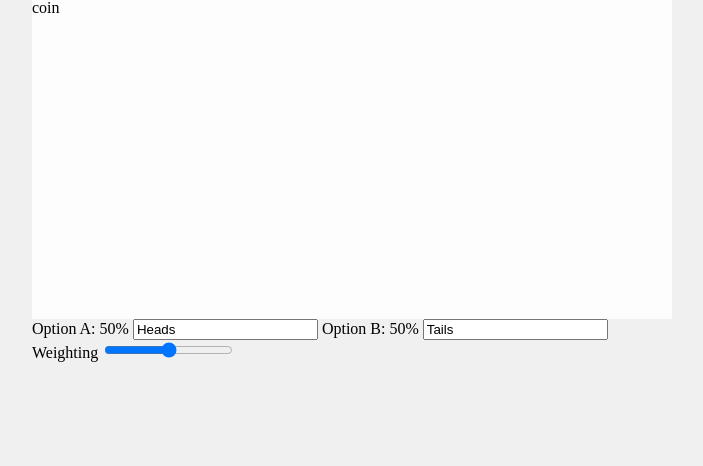
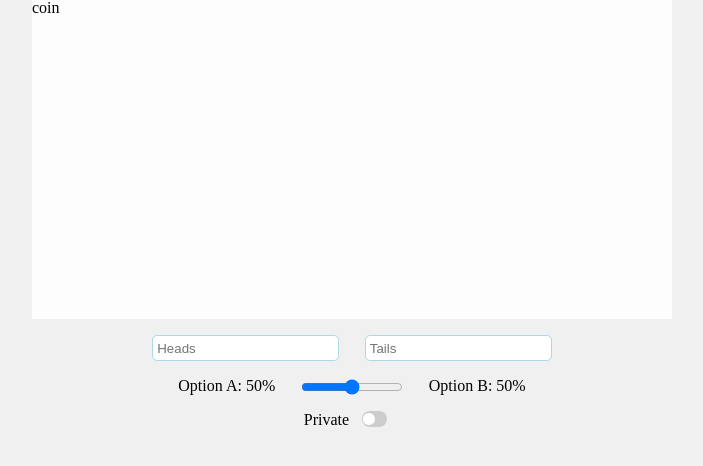
Before and after one commit to quintindunn/CoinFlipDecisions, a Django app: page /flips/new in a window 1280 px wide. Shown: the part 65-531 px from the top of the page, without its empty margins (288-991 px from the left). Run offline with Django 5.2, Linux system fonts and the light colour scheme; the visitor is signed in with stand-in values (Sample User, id 1).

Commit message:
Added private btn and styling

```diff
--- a/Flips/static/Flips/new-flip.css
+++ b/Flips/static/Flips/new-flip.css
@@ -17,5 +17,113 @@
     margin: 0 auto;
     height: 40vh;
     width: 50vw;
+}
 
+.weighting, .names {
+    margin-top: 2vh;
+    display: flex;
+    justify-content: center;
+    flex-direction: row;
 }
+
+.names input[type="text"] {
+    border-radius: 5px;
+    height: 1rem;
+    border: 1px solid lightblue;
+    padding: 0.25rem;
+}
+
+.weighting {
+    gap: 12vw;
+}
+
+.names {
+    gap: 2vw;
+}
+
+.weighting > input[type="range"] {
+    position: fixed;
+    width: 8vw;
+}
+
+.weighting-label {
+    display: block;
+}
+
+.weighting-label > p {
+    display: inline;
+    width: 5vw;
+}
+
+.privacy {
+    margin-top: 2vh;
+    display: flex;
+    flex-direction: row;
+    align-content: center;
+    justify-content: center;
+}
+
+.privacy > p {
+    position: relative;
+    top: -1rem;
+    right: 1vw;
+}
+
+.switch {
+  position: relative;
+  display: inline-block;
+  width: 2vw;
+  height: 2vh;
+}
+
+.switch input {
+  opacity: 0;
+  width: 0;
+  height: 0;
+}
+
+.slider {
+  position: absolute;
+  cursor: pointer;
+  top: 0;
+  left: 0;
+  right: 0;
+  bottom: 0;
+  background-color: #ccc;
+  -webkit-transition: .4s;
+  transition: .4s;
+}
+
+.slider:before {
+  position: absolute;
+  content: "";
+  height: 1.4vh;
+  width: 1.4vh;
+  left: .2vh;
+    bottom: .3vh;
+  background-color: white;
+  -webkit-transition: .4s;
+  transition: .4s;
+}
+
+input:checked + .slider {
+  background-color: #2196F3;
+}
+
+input:focus + .slider {
+  box-shadow: 0 0 1px #2196F3;
+}
+
+input:checked + .slider:before {
+  -webkit-transform: translateX(2vh);
+  -ms-transform: translateX(2vh);
+  transform: translateX(2vh);
+}
+
+.slider.round {
+  border-radius: 34px;
+}
+
+.slider.round:before {
+  border-radius: 50%;
+}
--- a/Flips/static/Flips/new-flips.js
+++ b/Flips/static/Flips/new-flips.js
@@ -6,9 +6,11 @@ let old_slider_value = weighting_slider.value;
 let option_a_weight = 0;
 let option_b_weight = 0;
 
-let option_a_weighting_label = document.getElementById("option-a-weighting");
-let option_b_weighting_label = document.getElementById("option-b-weighting");
+let option_a_weighting_label = document.getElementById("option-a-weighting").getElementsByTagName("span")[0];
+let option_b_weighting_label = document.getElementById("option-b-weighting").getElementsByTagName("span")[0];
 
+let privacy_btn = document.getElementById("privacy");
+let is_private = false;
 
 function update_weighting_labels(a, b) {
     let label_a = `Option A: ${Math.floor(a * 100)}%`;
@@ -32,3 +34,7 @@ setInterval(() => {
 
     update_weighting_labels(option_a_weight, option_b_weight);
 }, 25);
+
+privacy_btn.addEventListener("change", () => {
+    is_private = !is_private;
+});
--- a/Flips/templates/Flips/new-flip.html
+++ b/Flips/templates/Flips/new-flip.html
@@ -15,13 +15,24 @@
         </div>
         <div class="options">
             <div class="choices">
-                <label for="option-a" id="option-a-weighting">Option A: 50%</label>
-                <input type="text" placeholder="Heads" id="option-a" value="Heads">
-                <label for="option-b" id="option-b-weighting">Option B: 50%</label>
-                <input type="text" placeholder="Tails" id="option-b" value="Tails">
+                <div class="names">
+                    <input type="text" placeholder="Heads" id="option-a" value="">
+                    <input type="text" placeholder="Tails" id="option-b" value="">
+                </div>
 
-                <label for="weighting">Weighting</label>
-                <input type="range" min="1" max="99" value="50" id="weighting">
+                <div class="weighting">
+                    <label class="weighting-label" for="weighting" id="option-a-weighting"><span>Option A: 50%</span></label>
+                    <input type="range" min="1" max="99" value="50" id="weighting">
+                    <label class="weighting-label" for="weighting" id="option-b-weighting"><span>Option B: 50%</span></label>
+                </div>
+
+                <div class="privacy">
+                    <p id="privacy-label">Private</p>
+                    <label class="switch">
+                      <input type="checkbox" id="privacy">
+                      <span class="slider round"></span>
+                    </label>
+                </div>
             </div>
         </div>
     </div>
```
